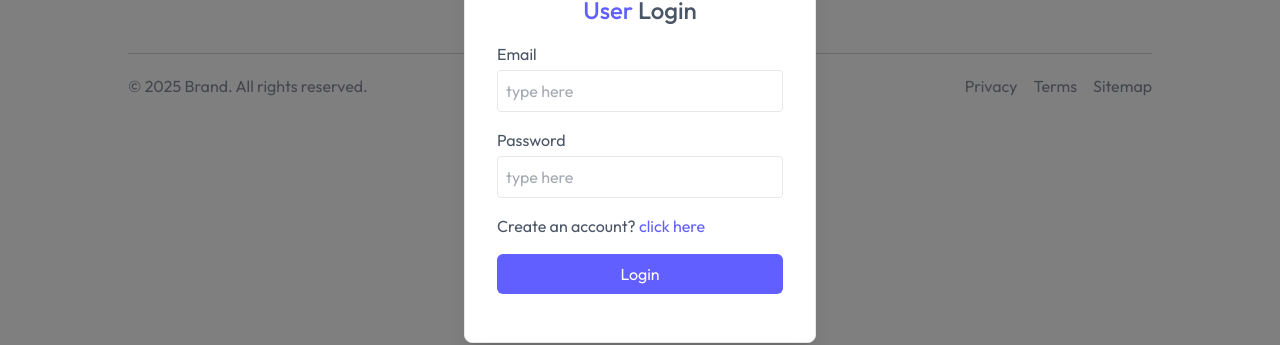
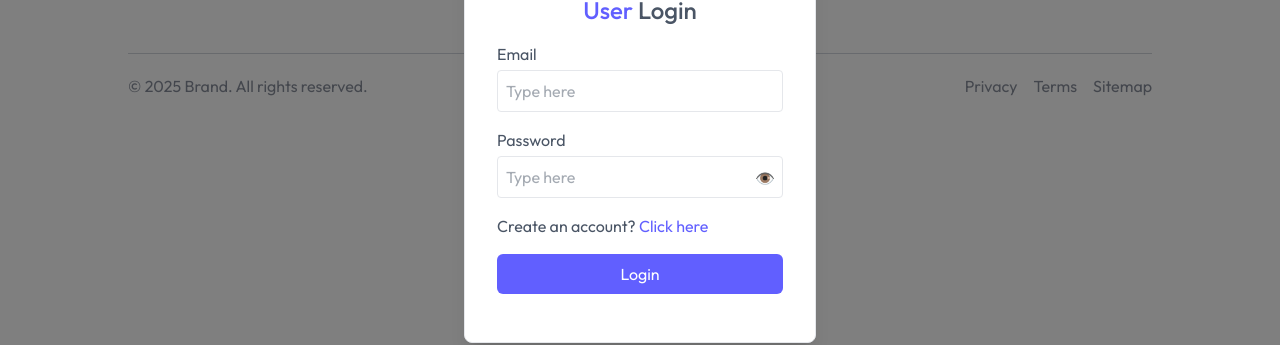
Before and after one commit to Seboo-Dogar/LeezoMart, a React (Vite) app in the folder client/: page /cart in a window 1280 px wide. Both pictures are taken after a click on the button "Login". Shown: the part 256-601 px from the top of the page. Built offline with nearby package versions, Linux system fonts and the light colour scheme; no server answers.

Commit message:
Favicon added

```diff
--- a/client/index.html
+++ b/client/index.html
@@ -2,7 +2,7 @@
 <html lang="en">
   <head>
     <meta charset="UTF-8" />
-    <link rel="icon" type="image/svg+xml" href="/favicon.svg" />
+    <link rel="icon" type="image/png"  href="/favicon.png" />
     <meta name="viewport" content="width=device-width, initial-scale=1.0" />
     <title>Grocery app</title>
   </head>
--- a/client/src/context/AppContext.jsx
+++ b/client/src/context/AppContext.jsx
@@ -1,6 +1,5 @@
 import { createContext, useContext, useEffect, useState } from "react";
 import { useNavigate } from "react-router-dom";
-// import { dummyProducts } from "../assets/assets";
 import toast from "react-hot-toast";
 import axios from "axios";
 
--- a/client/src/modals/Auth.jsx
+++ b/client/src/modals/Auth.jsx
@@ -1,35 +1,42 @@
 import { useState } from "react";
 import { useAppContext } from "../context/appContext";
 import { toast } from "react-hot-toast";
+
 const Auth = () => {
-  const [state, setState] = useState("login");
+  const [state, setState] = useState("login"); // "login" or "register"
   const [name, setName] = useState("");
   const [email, setEmail] = useState("");
   const [password, setPassword] = useState("");
+  const [showPassword, setShowPassword] = useState(false); // <-- NEW
+
   const { setShowUserLogin, setUser, axios, navigate } = useAppContext();
 
   const handleSubmit = async (e) => {
+    e.preventDefault();
     try {
-      e.preventDefault();
       const { data } = await axios.post(`/api/user/${state}`, {
         name,
         email,
         password,
       });
+
       if (data.success) {
         toast.success(data.message);
-        navigate("/");
         setUser(data.user);
         setShowUserLogin(false);
+        navigate("/");
       } else {
         toast.error(data.message);
       }
-    } catch (error) {}
+    } catch (error) {
+      toast.error(error?.response?.data?.message || error.message || "Something went wrong");
+    }
   };
+
   return (
     <div
       onClick={() => setShowUserLogin(false)}
-      className="fixed top-0 left-0 bottom-0 right-0 z-30 flex items-center justify-center  bg-black/50 text-gray-600"
+      className="fixed top-0 left-0 bottom-0 right-0 z-30 flex items-center justify-center bg-black/50 text-gray-600"
     >
       <form
         onSubmit={handleSubmit}
@@ -40,49 +47,67 @@ const Auth = () => {
           <span className="text-indigo-500">User</span>{" "}
           {state === "login" ? "Login" : "Register"}
         </p>
+
         {state === "register" && (
           <div className="w-full">
             <p>Name</p>
             <input
               onChange={(e) => setName(e.target.value)}
               value={name}
-              placeholder="type here"
+              placeholder="Type here"
               className="border border-gray-200 rounded w-full p-2 mt-1 outline-indigo-500"
               type="text"
               required
             />
           </div>
         )}
-        <div className="w-full ">
+
+        <div className="w-full">
           <p>Email</p>
           <input
             onChange={(e) => setEmail(e.target.value)}
             value={email}
-            placeholder="type here"
+            placeholder="Type here"
             className="border border-gray-200 rounded w-full p-2 mt-1 outline-indigo-500"
             type="email"
             required
           />
         </div>
-        <div className="w-full ">
+
+        <div className="w-full relative">
           <p>Password</p>
           <input
             onChange={(e) => setPassword(e.target.value)}
             value={password}
-            placeholder="type here"
-            className="border border-gray-200 rounded w-full p-2 mt-1 outline-indigo-500"
-            type="password"
+            placeholder="Type here"
+            className="border border-gray-200 rounded w-full p-2 mt-1 pr-10 outline-indigo-500"
+            type={showPassword ? "text" : "password"} // <-- toggle here
             required
           />
+          <button
+            type="button"
+            onClick={() => setShowPassword(!showPassword)}
+            className="absolute right-2 top-[38px] text-gray-500 hover:text-indigo-600"
+            tabIndex={-1}
+            aria-label={showPassword ? "Hide password" : "Show password"}
+          >
+            {showPassword ? (
+              // You can use any icon here, e.g. SVG eye slash or text
+              <span>🙈</span>
+            ) : (
+              <span>👁️</span>
+            )}
+          </button>
         </div>
+
         {state === "register" ? (
           <p>
-            Already have account?{" "}
+            Already have an account?{" "}
             <span
               onClick={() => setState("login")}
               className="text-indigo-500 cursor-pointer"
             >
-              click here
+              Click here
             </span>
           </p>
         ) : (
@@ -92,10 +117,11 @@ const Auth = () => {
               onClick={() => setState("register")}
               className="text-indigo-500 cursor-pointer"
             >
-              click here
+              Click here
             </span>
           </p>
         )}
+
         <button className="bg-indigo-500 hover:bg-indigo-600 transition-all text-white w-full py-2 rounded-md cursor-pointer">
           {state === "register" ? "Create Account" : "Login"}
         </button>
@@ -103,4 +129,5 @@ const Auth = () => {
     </div>
   );
 };
+
 export default Auth;
--- a/client/src/pages/seller/Orders.jsx
+++ b/client/src/pages/seller/Orders.jsx
@@ -12,7 +12,7 @@ const Orders = () => {
   const fetchOrders = async () => {
     try {
       const { data } = await axios.get("/api/order/seller");
-      console.log("data", data);
+      // console.log("data", data);
 
       if (data.success) {
         setOrders(data.orders);
```
Also changed, not shown: client/public/favicon.png (added), client/public/favicon.svg (deleted).
